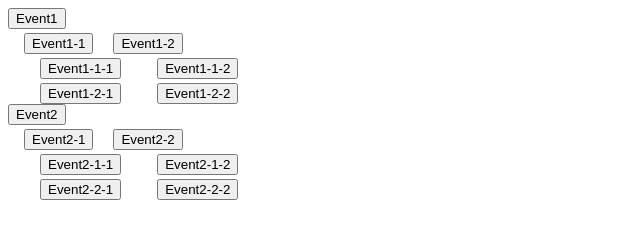
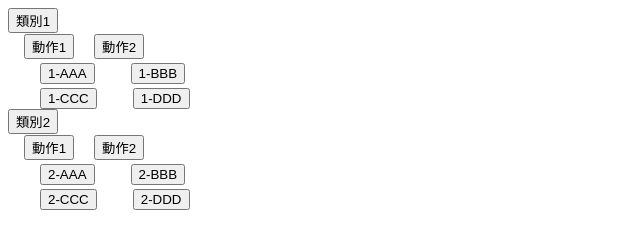
Before and after one commit to github6992/github6992.github.io, a plain HTML site: page index.html in a window 1280 px wide. Shown: the whole page, without its empty margins (0-640 px from the left). Drawn offline with Linux system fonts and the light colour scheme.

Commit message:
Update index.html

```diff
--- a/index.html
+++ b/index.html
@@ -6,20 +6,20 @@
 </head>
 <body>
 <!-- ga('send', 'event', 'category', 'action', 'label', value); -->
-<button type="button" onClick="ga('send', 'event', 'Event1', '', '');">Event1</button><br/>
-　<button type="button" onClick="ga('send', 'event', 'Event1', 'Event1-1', '');">Event1-1</button>
-　<button type="button" onClick="ga('send', 'event', 'Event1', 'Event1-2', '');">Event1-2</button><br/>
-　　<button type="button" onClick="ga('send', 'event', 'Event1', 'Event1-1', 'Event1-1-1');">Event1-1-1</button>
-　　<button type="button" onClick="ga('send', 'event', 'Event1', 'Event1-1', 'Event1-1-2');">Event1-1-2</button><br/>
-　　<button type="button" onClick="ga('send', 'event', 'Event1', 'Event1-2', 'Event1-2-1');">Event1-2-1</button>
-　　<button type="button" onClick="ga('send', 'event', 'Event1', 'Event1-2', 'Event1-2-2');">Event1-2-2</button><br/>
-<button type="button" onClick="ga('send', 'event', 'Event2', '', '');">Event2</button><br/>
-　<button type="button" onClick="ga('send', 'event', 'Event2', 'Event2-1', '');">Event2-1</button>
-　<button type="button" onClick="ga('send', 'event', 'Event2', 'Event2-2', '');">Event2-2</button><br/>
-　　<button type="button" onClick="ga('send', 'event', 'Event2', 'Event2-1', 'Event2-1-1');">Event2-1-1</button>
-　　<button type="button" onClick="ga('send', 'event', 'Event2', 'Event2-1', 'Event2-1-2');">Event2-1-2</button><br/>
-　　<button type="button" onClick="ga('send', 'event', 'Event2', 'Event2-2', 'Event2-2-1');">Event2-2-1</button>
-　　<button type="button" onClick="ga('send', 'event', 'Event2', 'Event2-2', 'Event2-1-2');">Event2-2-2</button><br/>
+<button type="button" onClick="ga('send', 'event', '事件類別1', '', '');">類別1</button><br/>
+　<button type="button" onClick="ga('send', 'event', '事件類別1', '事件動作1', '');">動作1</button>
+　<button type="button" onClick="ga('send', 'event', '事件類別1', '事件動作2', '');">動作2</button><br/>
+　　<button type="button" onClick="ga('send', 'event', '事件類別1', '事件動作3', '1-AAA');">1-AAA</button>
+　　<button type="button" onClick="ga('send', 'event', '事件類別1', '事件動作3', '1-BBB');">1-BBB</button><br/>
+　　<button type="button" onClick="ga('send', 'event', '事件類別1', '事件動作3', '1-CCC');">1-CCC</button>
+　　<button type="button" onClick="ga('send', 'event', '事件類別1', '事件動作3', '1-DDD');">1-DDD</button><br/>
+<button type="button" onClick="ga('send', 'event', '事件類別2', '', '');">類別2</button><br/>
+　<button type="button" onClick="ga('send', 'event', '事件類別2', '事件動作1', '');">動作1</button>
+　<button type="button" onClick="ga('send', 'event', '事件類別2', '事件動作2', '');">動作2</button><br/>
+　　<button type="button" onClick="ga('send', 'event', '事件類別2', '事件動作3', '2-AAA');">2-AAA</button>
+　　<button type="button" onClick="ga('send', 'event', '事件類別2', '事件動作3', '2-BBB');">2-BBB</button><br/>
+　　<button type="button" onClick="ga('send', 'event', '事件類別2', '事件動作3', '2-CCC');">2-CCC</button>
+　　<button type="button" onClick="ga('send', 'event', '事件類別2', '事件動作3', '2-DDD');">2-DDD</button><br/>
 </body>
 </html>
 <script>
```
